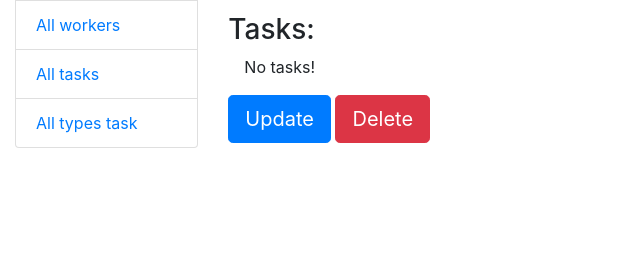
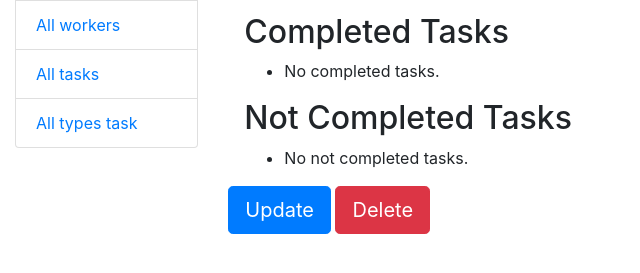
Before and after one commit to taras-tkachuk/IT-Company-Task-Manager, a Django app: page /workers/1/ in a window 1280 px wide. Shown: the part 123-396 px from the top of the page, without its empty margins (0-640 px from the left). Run offline with Django 5.2, Linux system fonts and the light colour scheme; the visitor is signed in with stand-in values (Sample User, id 1); data comes from the database, SQL or seed files in the repository; data that the repository does not hold is empty.

Commit message:
Change list task into two list in worker detail

```diff
--- a/task/views.py
+++ b/task/views.py
@@ -46,6 +46,23 @@ class WorkerListView(LoginRequiredMixin, generic.ListView):
 class WorkerDetailView(LoginRequiredMixin, generic.DetailView):
     model = Worker
     queryset = Worker.objects.select_related("position")
+
+    def get_context_data(self, **kwargs) -> dict:
+        context = super().get_context_data(**kwargs)
+        worker = self.object
+
+        completed_tasks = Task.objects.filter(
+            assignees=worker,
+            is_completed=True
+        )
+        not_completed_tasks = Task.objects.filter(
+            assignees=worker,
+            is_completed=False
+        )
+
+        context["completed_tasks"] = completed_tasks
+        context["not_completed_tasks"] = not_completed_tasks
+        return context
 
 
 class WorkerCreateView(LoginRequiredMixin, generic.CreateView):
--- a/templates/task/task_detail.html
+++ b/templates/task/task_detail.html
@@ -27,7 +27,7 @@
     </form>
     {% for assignee in task.assignees.all %}
       <hr>
-      <p class="text-muted">{{ assignee.last_name }} - {{ assignee.position }}</p>
+      <p class="text-muted"><a href="{{ assignee.get_absolute_url }}">{{ assignee.last_name }}</a> - {{ assignee.position }}</p>
     {% empty %}
       <p>No assignees!</p>
     {% endfor %}
--- a/templates/task/worker_detail.html
+++ b/templates/task/worker_detail.html
@@ -6,14 +6,28 @@
     <p><strong>Full name:</strong> {{ worker.last_name }} {{ worker.first_name }}</p>
     <p><strong>Position:</strong> {{ worker.position }}</p>
   </div>
-  <h3>Tasks:</h3>
   <div class="ml-3">
-    {% for task in worker.tasks.all %}
-      <hr>
-      <p><strong>{{ task.name }}</strong></p>
-    {% empty %}
-      <p>No tasks!</p>
-    {% endfor %}
+    <h2>Completed Tasks</h2>
+    <ul>
+      {% if completed_tasks %}
+        {% for task in completed_tasks %}
+          <li><a href="{{ task.get_absolute_url }}">{{ task.name }}</a></li>
+        {% endfor %}
+      {% else %}
+        <li>No completed tasks.</li>
+      {% endif %}
+    </ul>
+
+    <h2>Not Completed Tasks</h2>
+    <ul>
+      {% if not_completed_tasks %}
+        {% for task in not_completed_tasks %}
+          <li><a href="{{ task.get_absolute_url }}">{{ task.name }}</a></li>
+        {% endfor %}
+      {% else %}
+        <li>No not completed tasks.</li>
+      {% endif %}
+    </ul>
   </div>
   <a class="btn btn-primary btn-lg" role="button" href="{% url 'task:worker-update' worker.id %}">Update</a>
   <a class="btn btn-danger btn-lg" role="button" href="{% url 'task:worker-delete' worker.id %}">Delete</a>
```
